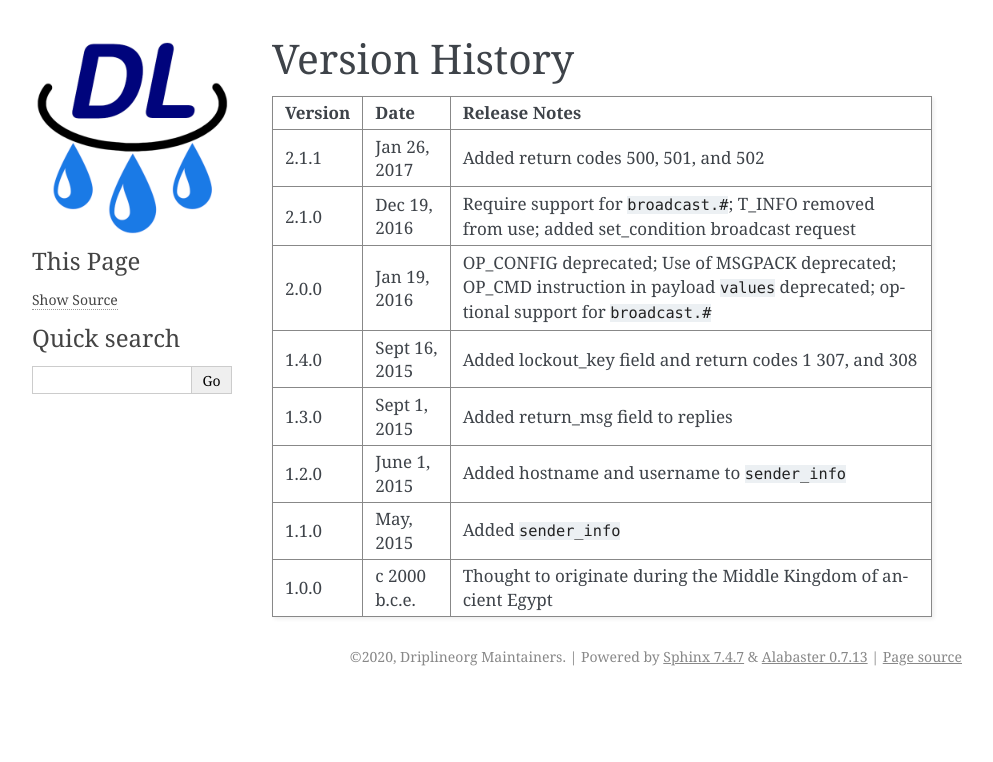
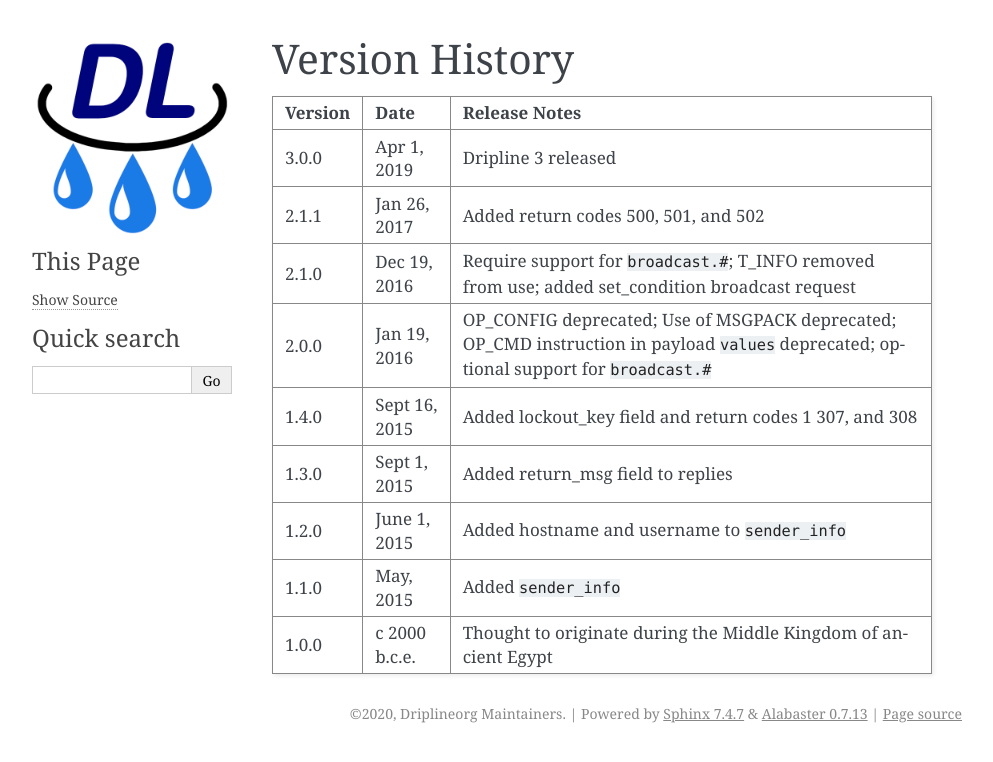
Before and after one commit to driplineorg/dripline, a Sphinx documentation site: the page built from source/Version.rst, in a window 1280 px wide. Shown: the top 762 px of the page, without its empty margins (148-1141 px from the left). Built offline with Sphinx 7.4.7, drawn with Linux system fonts in a browser that asks for light colours.

Commit message:
Added version 3.0.0

```diff
--- a/source/Version.rst
+++ b/source/Version.rst
@@ -5,6 +5,7 @@ Version History
 ======= ============== =============
 Version Date           Release Notes
 ======= ============== =============
+3.0.0   Apr 1, 2019    Dripline 3 released
 2.1.1   Jan 26, 2017   Added return codes 500, 501, and 502
 2.1.0   Dec 19, 2016   Require support for ``broadcast.#``; T_INFO removed from use; added set_condition broadcast request
 2.0.0   Jan 19, 2016   OP_CONFIG deprecated; Use of MSGPACK deprecated; OP_CMD instruction in payload ``values`` deprecated; optional support for ``broadcast.#``
```
